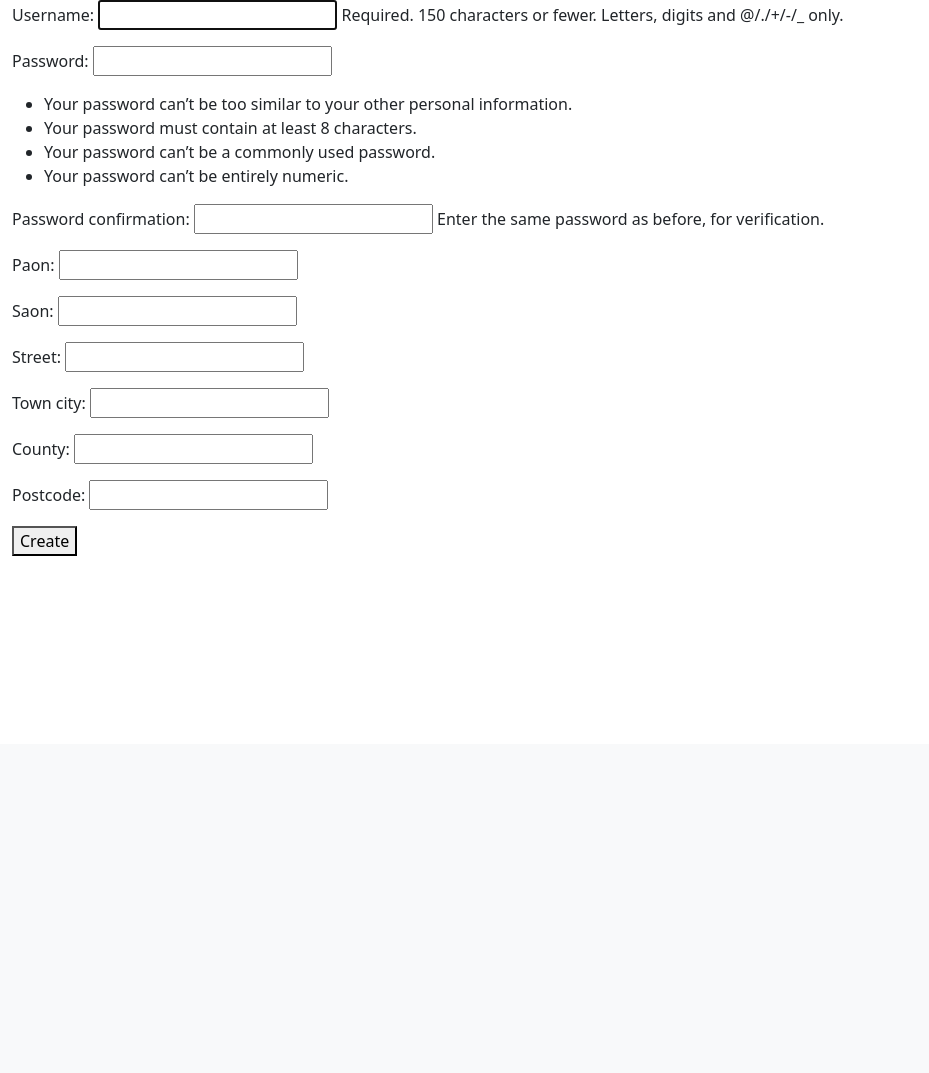
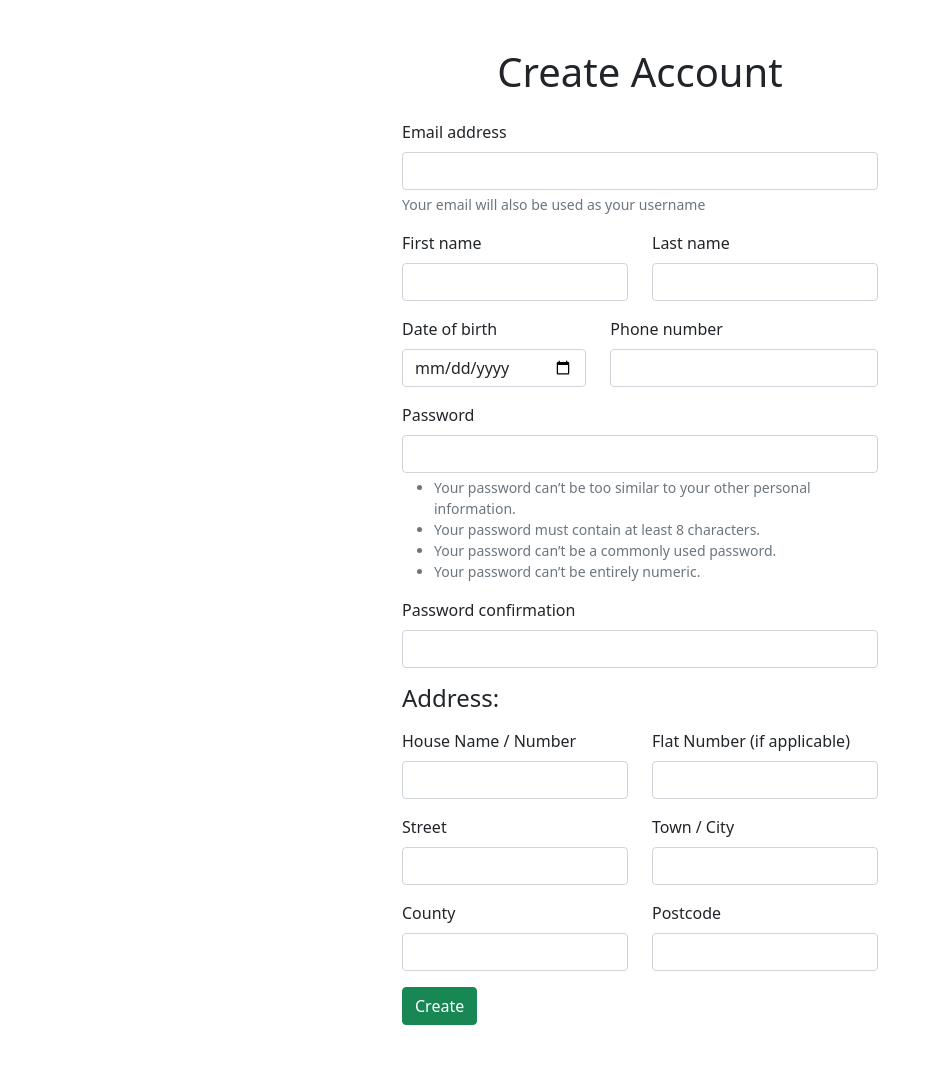
Before and after one commit to jlc-christie/income-expenditure, a Django app: page /accounts/create in a window 1280 px wide. Shown: the part 56-1129 px from the top of the page, without its empty margins (0-929 px from the left). Before the commit the page ends 612 px from the top, so only its background shows below. Run offline with Django 3.2, Linux system fonts and the light colour scheme.

Commit message:
Created a new bootstrap UI for creating an account and also made username=email

```diff
--- a/income_expenditure_proj/income_expenditure/forms.py
+++ b/income_expenditure_proj/income_expenditure/forms.py
@@ -1,11 +1,13 @@
 from django import forms
-from django.contrib.auth.forms import UserCreationForm
+from django.contrib.auth.forms import UserCreationForm, UsernameField
 from django.contrib.auth.models import User
 from django.forms import ModelForm
 from .models import IEStatement, Person, Address
 
 
 class PersonForm(UserCreationForm):
+    date_of_birth = forms.DateField()
+    phone_number = forms.CharField(max_length=11)
     paon = forms.CharField(max_length=80, required=True)
     saon = forms.CharField(max_length=80, required=False)
     street = forms.CharField(max_length=80, required=True)
@@ -13,8 +15,14 @@ class PersonForm(UserCreationForm):
     county = forms.CharField(max_length=80, required=True)
     postcode = forms.CharField(max_length=8, required=True)
 
+    class Meta:
+        model = User
+        fields = ("first_name", "last_name", "email")
+
     def save(self, commit=True):
-        user = super(PersonForm, self).save(commit=True)
+        user = super(PersonForm, self).save(commit=False)
+        user.username = user.email
+        user.save()
         address = Address(
             paon=self.cleaned_data['paon'],
             saon=self.cleaned_data['saon'],
--- a/income_expenditure_proj/income_expenditure/templates/registration/create.html
+++ b/income_expenditure_proj/income_expenditure/templates/registration/create.html
@@ -3,9 +3,87 @@
 {% block title %}Create Account{% endblock %}
 
 {% block content %}
-    <form action="/accounts/create" method="post">
-        {% csrf_token %}
-        {{ form.as_p }}
-        <button type="submit">Create</button>
-    </form>
+    <div class="container my-5 mx-auto" style="max-width: 500px">
+        <h1 class="text-center mb-4">Create Account</h1>
+        <form action="/accounts/create" method="post">
+            {% csrf_token %}
+            <div class="mb-3">
+                <label for="{{ form.email.id_for_label }}" class="form-label">{{ form.email.label }}</label>
+                <input type="email" name="{{ form.email.name }}" class="form-control {% if form.email.errors %}is-invalid{% endif %}" id="{{ form.email.id_for_label }}" aria-describedby="emailHelp">
+                <div id="emailHelp" class="form-text">Your email will also be used as your username</div>
+            </div>
+
+            <div class="row mb-3">
+                <div class="col">
+                    <label for="{{ form.first_name.id_for_label }}" class="form-label">{{ form.first_name.label }}</label>
+                    <input type="text" name="{{ form.first_name.name }}" class="form-control {% if form.first_name.errors %}is-invalid{% endif %}" id="{{ form.first_name.id_for_label }}">
+                </div>
+                <div class="col">
+                    <label for="{{ form.last_name.id_for_label }}" class="form-label">{{ form.last_name.label }}</label>
+                    <input type="text" name="{{ form.last_name.name }}" class="form-control {% if form.last_name.errors %}is-invalid{% endif %}" id="{{ form.last_name.id_for_label }}">
+                </div>
+            </div>
+
+            <div class="row mb-3">
+                <div class="col-5">
+                    <label for="{{ form.date_of_birth.id_for_label }}" class="form-label">{{ form.date_of_birth.label }}</label>
+                    <input type="date" name="{{ form.date_of_birth.name }}" class="form-control {% if form.date_of_birth.errors %}is-invalid{% endif %}" id="{{ form.date_of_birth.id_for_label }}">
+                </div>
+                <div class="col-7">
+                    <label for="{{ form.phone_number.id_for_label }}" class="form-label">{{ form.phone_number.label }}</label>
+                    <input type="tel" name="{{ form.phone_number.name }}" class="form-control {% if form.phone_number.errors %}is-invalid{% endif %}" id="{{ form.phone_number.id_for_label }}">
+                </div>
+            </div>
+
+            <div class="mb-3">
+                <label for="{{ form.password1.id_for_label }}" class="form-label">{{ form.password1.label }}</label>
+                <input type="password" name="{{ form.password1.name }}" class="form-control {% if form.password1.errors %}is-invalid{% endif %}" id="{{ form.password1.id_for_label }}" aria-describedby="passwordHelp">
+                <div id="passwordHelp" class="form-text">
+                    {{ form.password1.help_text }}
+                </div>
+            </div>
+
+            <div class="mb-3">
+                <label for="{{ form.password2.id_for_label }}" class="form-label">{{ form.password2.label }}</label>
+                <input type="password" name="{{ form.password2.name }}" class="form-control {% if form.password2.errors %}is-invalid{% endif %}" id="{{ form.password2.id_for_label }}">
+            </div>
+
+            <h4 class="mb-3">Address:</h4>
+
+            <div class="row mb-3">
+                <div class="col">
+                    <label for="{{ form.paon.id_for_label }}" class="form-label">House Name / Number</label>
+                    <input type="text" name="{{ form.paon.name }}" class="form-control {% if form.paon.errors %}is-invalid{% endif %}" id="{{ form.paon.id_for_label }}">
+                </div>
+                <div class="col">
+                    <label for="{{ form.saon.id_for_label }}" class="form-label">Flat Number (if applicable)</label>
+                    <input type="text" name="{{ form.saon.name }}" class="form-control {% if form.saon.errors %}is-invalid{% endif %}" id="{{ form.saon.id_for_label }}">
+                </div>
+            </div>
+
+            <div class="row mb-3">
+                <div class="col">
+                    <label for="{{ form.street.id_for_label }}" class="form-label">{{ form.street.label }}</label>
+                    <input type="text" name="{{ form.street.name }}" class="form-control {% if form.street.errors %}is-invalid{% endif %}" id="{{ form.street.id_for_label }}">
+                </div>
+                <div class="col">
+                    <label for="{{ form.town_city.id_for_label }}" class="form-label">Town / City</label>
+                    <input type="text" name="{{ form.town_city.name }}" class="form-control {% if form.town_city.errors %}is-invalid{% endif %}" id="{{ form.town_city.id_for_label }}">
+                </div>
+            </div>
+
+            <div class="row mb-3">
+                <div class="col">
+                    <label for="{{ form.county.id_for_label }}" class="form-label">{{ form.county.label }}</label>
+                    <input type="text" name="{{ form.county.name }}" class="form-control {% if form.county.errors %}is-invalid{% endif %}" id="{{ form.county.id_for_label }}">
+                </div>
+                <div class="col">
+                    <label for="{{ form.postcode.id_for_label }}" class="form-label">{{ form.postcode.label }}</label>
+                    <input type="text" name="{{ form.postcode.name }}" class="form-control {% if form.postcode.errors %}is-invalid{% endif %}" id="{{ form.postcode.id_for_label }}">
+                </div>
+            </div>
+
+            <button type="submit" class="btn btn-success">Create</button>
+        </form>
+    </div>
 {% endblock %}
--- a/income_expenditure_proj/income_expenditure/views.py
+++ b/income_expenditure_proj/income_expenditure/views.py
@@ -43,7 +43,8 @@ class IEStatementList(LoginRequiredMixin, ListView):
 
     def get_context_data(self, **kwargs):
         context = super().get_context_data(**kwargs)
-        context['latest_statement'] = self.get_queryset().latest('id')
+        if self.get_queryset().count() > 0:
+            context['latest_statement'] = self.get_queryset().latest('id')
         return context
 
     def get_queryset(self):
```
Also changed, not shown: income_expenditure_proj/income_expenditure/templates/income_expenditure/statement_list.html (+8 -0 lines), income_expenditure_proj/db.sqlite3.
